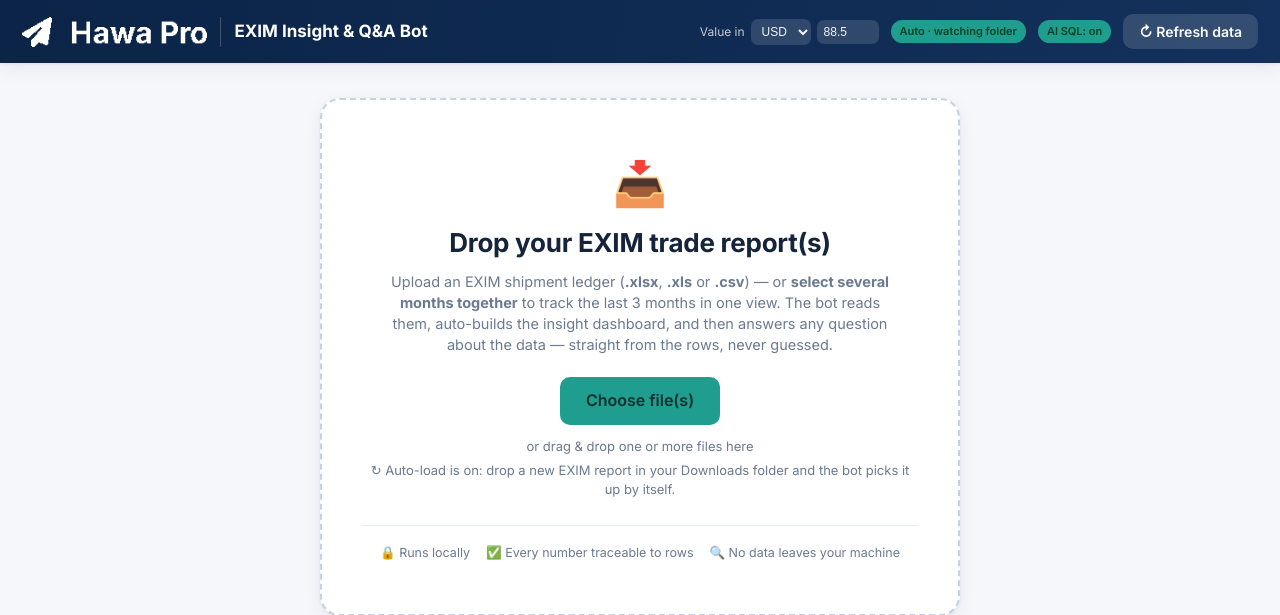
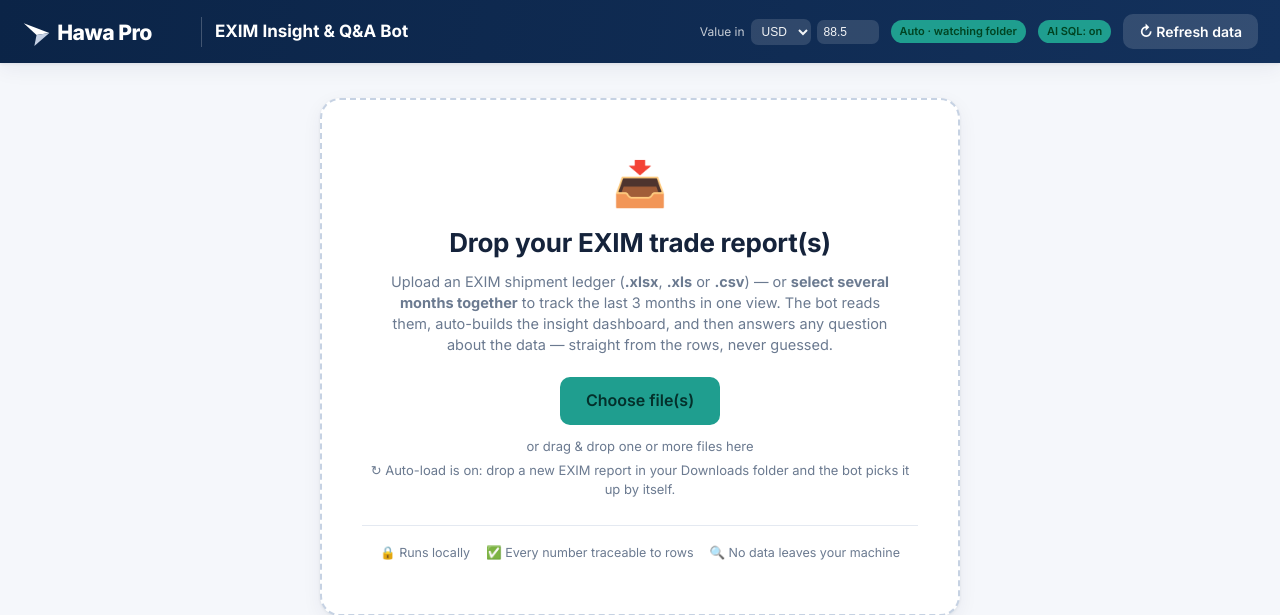
Before and after one commit to shaikhmuhammadali/Exim-Bot, a Flask app: page / in a window 1280 px wide. Shown: the top 615 px of the page. Run offline with Flask 3, Linux system fonts and the light colour scheme.

Commit message:
Replace logo PNG with a crisp inline SVG (fixes cracks)
The extracted PNG kept the paper plane's fold lines as transparent gaps
("cracks") and was rough at small sizes. Rebuild the Hawa Pro mark as an inline
vector: a clean two-tone paper plane + the wordmark in the header font. Sharp at
any size, no artifacts. Removes the now-unused PNG.

Co-Authored-By: Claude Opus 4.8 <noreply@anthropic.com>

```diff
--- a/templates/index.html
+++ b/templates/index.html
@@ -13,7 +13,13 @@
   <!-- ===================== Header ===================== -->
   <header class="topbar">
     <div class="brand">
-      <img class="brand-logo" src="{{ url_for('static', filename='hawa-pro-logo.png') }}" alt="Hawa Pro" />
+      <svg class="brand-logo" viewBox="0 0 188 34" xmlns="http://www.w3.org/2000/svg" role="img" aria-label="Hawa Pro">
+        <g transform="translate(1,4)">
+          <path d="M1 3 L30 14 L15.5 16.5 Z" fill="#ffffff"/>
+          <path d="M15.5 16.5 L30 14 L13 29 Z" fill="#c4d0e4"/>
+        </g>
+        <text x="40" y="26" font-family="Inter, Arial, sans-serif" font-size="24" font-weight="800" letter-spacing="-0.6" fill="#ffffff">Hawa Pro</text>
+      </svg>
       <span class="brand-div"></span>
       <div class="brand-text">
         <div class="brand-title">EXIM Insight &amp; Q&amp;A Bot</div>
```
Also changed, not shown: static/hawa-pro-logo.png (deleted).
